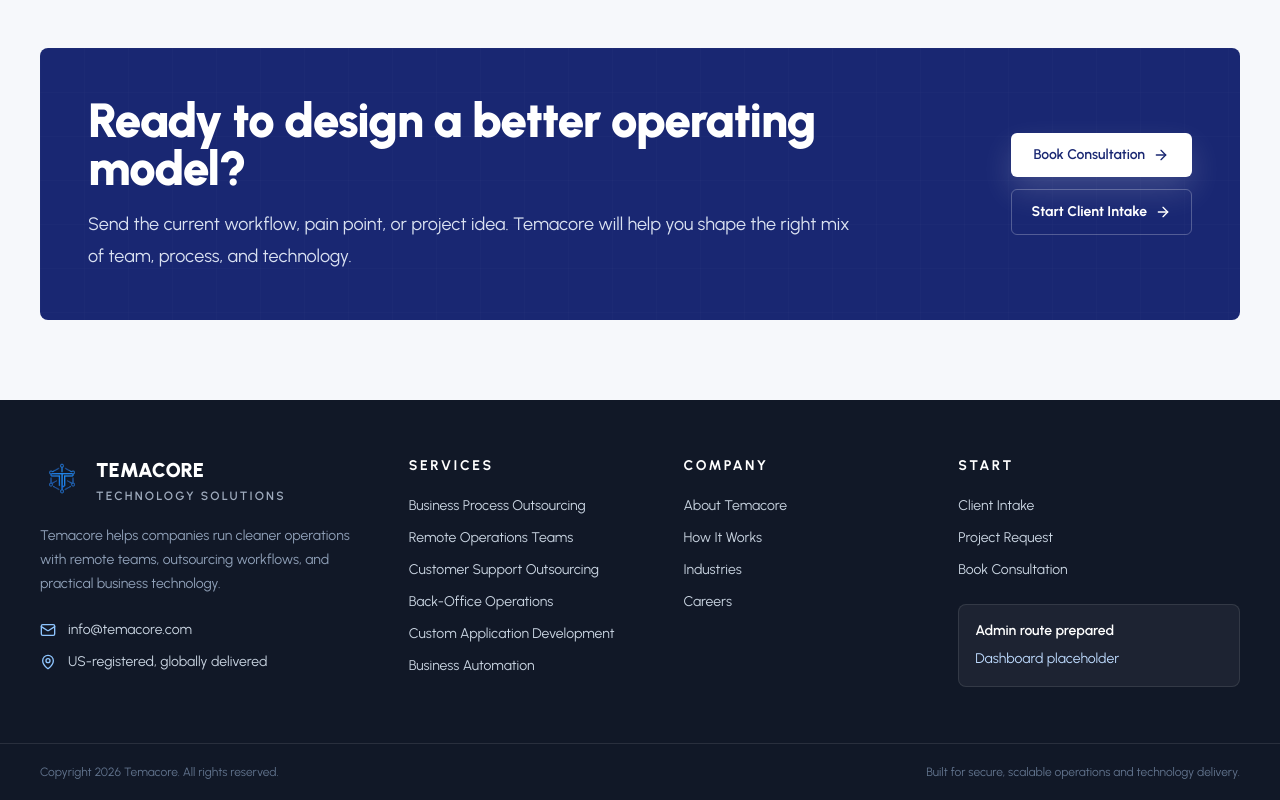
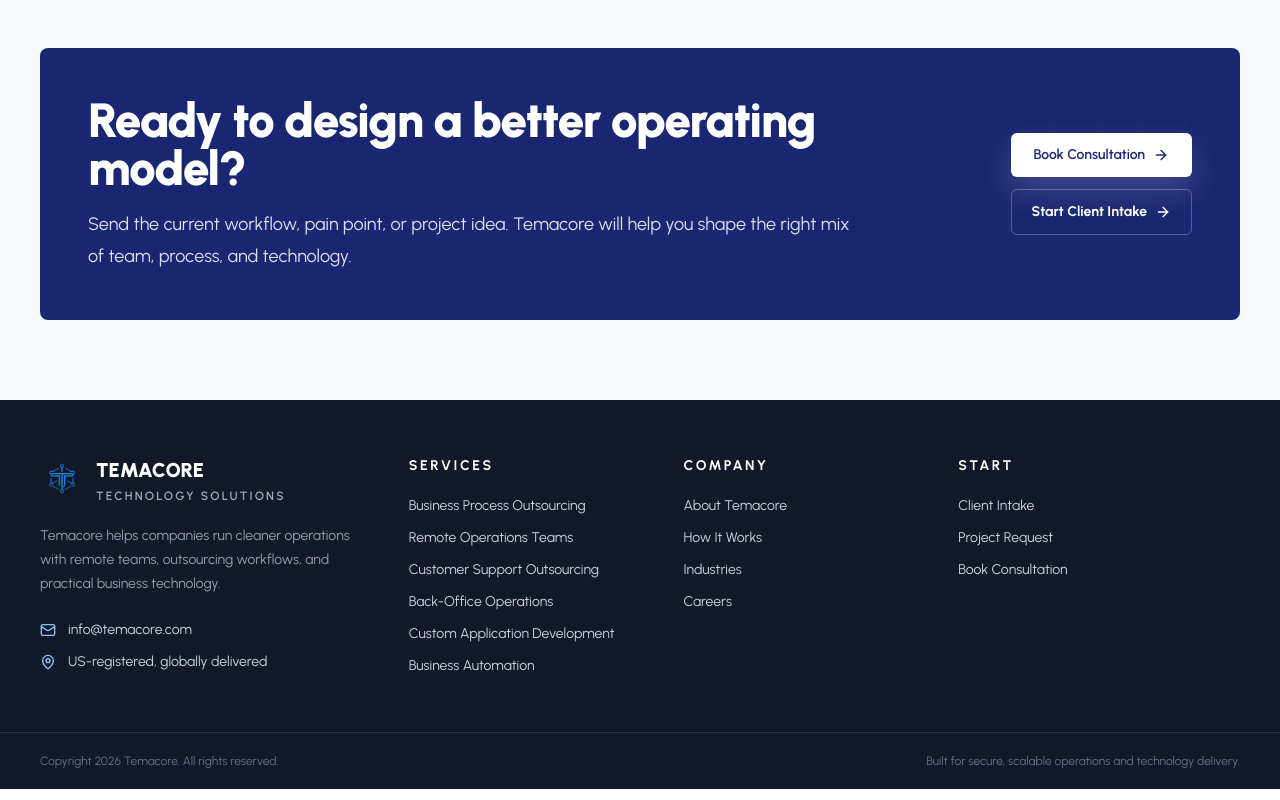
Before and after one commit to temmyjerrybooks/TEMACORE_WEBSITE, a Next.js app: page / in a window 1280 px wide. Shown: the part 5703-6503 px from the top of the page. Built offline with nearby package versions, Linux system fonts and the light colour scheme.

Commit message:
Remove public admin footer card

```diff
--- a/src/components/layout/footer.tsx
+++ b/src/components/layout/footer.tsx
@@ -82,12 +82,6 @@
               </li>
             ))}
           </ul>
-          <div className="mt-6 rounded-lg border border-white/10 bg-white/5 p-4">
-            <p className="text-sm font-semibold text-white">Admin route prepared</p>
-            <Link href={routes.admin} className="mt-2 inline-block text-sm text-blue-200 hover:text-white">
-              Dashboard placeholder
-            </Link>
-          </div>
         </div>
       </Container>
 
```
